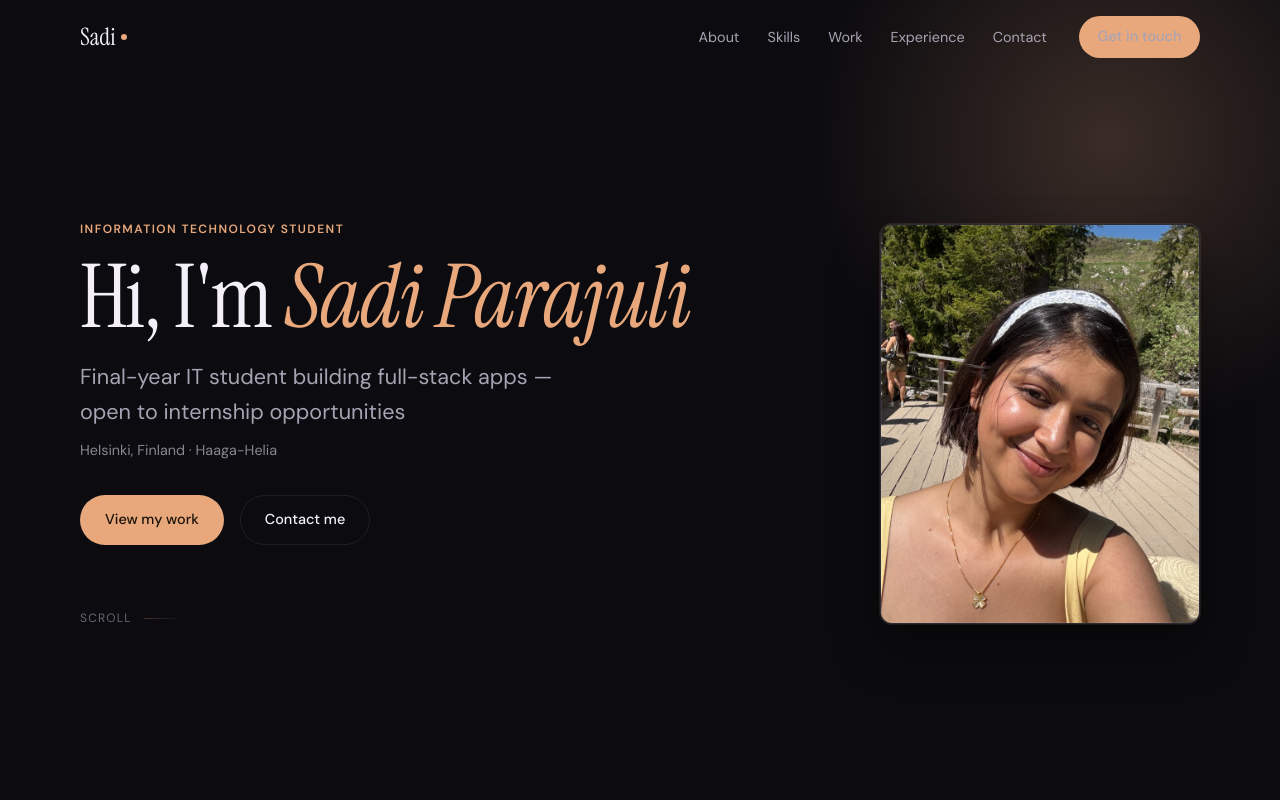
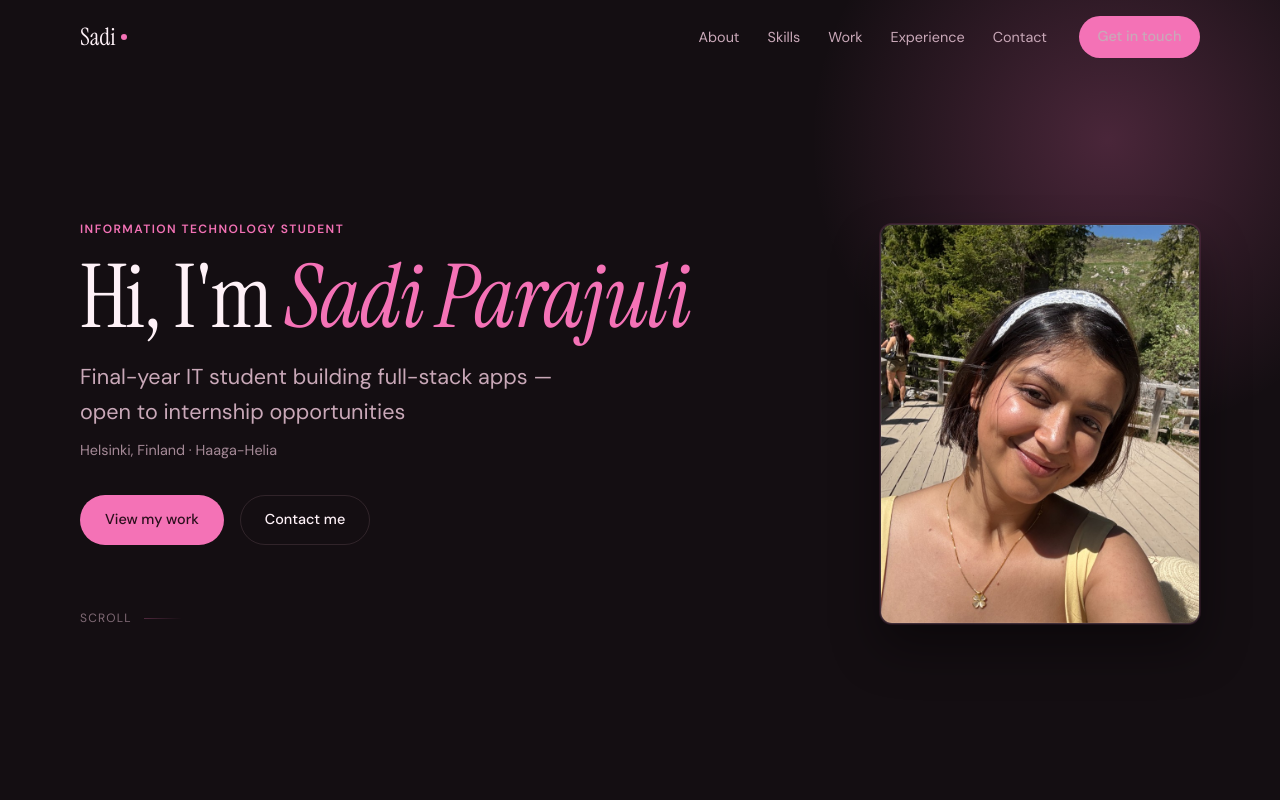
Before and after one commit to sadikshyeah/Sadi_portfolio, a React (Vite) app: page / in a window 1280 px wide. Shown: the top 800 px of the page. Built offline with nearby package versions, Linux system fonts and the light colour scheme.

Commit message:
Refactor design tokens

```diff
--- a/src/index.css
+++ b/src/index.css
@@ -1,14 +1,14 @@
 /* Design tokens */
 :root {
-  --bg: #0c0b0f;
-  --bg-alt: #121018;
-  --surface: #1a1822;
-  --border: rgba(255, 255, 255, 0.08);
-  --text: #a8a3b3;
-  --text-strong: #f4f0fa;
-  --accent: #e8a87c;
-  --accent-dim: rgba(232, 168, 124, 0.15);
-  --accent-glow: rgba(232, 168, 124, 0.35);
+  --bg: #140e12;
+  --bg-alt: #1b1218;
+  --surface: #261a22;
+  --border: rgba(255, 192, 210, 0.12);
+  --text: #c9a8b8;
+  --text-strong: #fef1f7;
+  --accent: #f472b6;
+  --accent-dim: rgba(244, 114, 182, 0.18);
+  --accent-glow: rgba(244, 114, 182, 0.4);
   --serif: 'Instrument Serif', Georgia, serif;
   --sans: 'DM Sans', system-ui, sans-serif;
   --container: min(1120px, calc(100% - 3rem));
@@ -96,7 +96,7 @@ code {
 
 .btn--primary {
   background: var(--accent);
-  color: #1a1208;
+  color: #2a0f1c;
 }
 
 .btn--primary:hover {
@@ -125,7 +125,7 @@ code {
 }
 
 .header--scrolled {
-  background: rgba(12, 11, 15, 0.85);
+  background: rgba(20, 14, 18, 0.85);
   backdrop-filter: blur(12px);
   border-bottom: 1px solid var(--border);
 }
@@ -255,7 +255,7 @@ code {
   background: var(--surface);
   box-shadow:
     0 24px 48px rgba(0, 0, 0, 0.4),
-    0 0 0 1px rgba(232, 168, 124, 0.12);
+    0 0 0 1px rgba(244, 114, 182, 0.12);
 }
 
 .profile-photo::before {
@@ -486,7 +486,7 @@ code {
 }
 
 .project-card:hover {
-  border-color: rgba(232, 168, 124, 0.4);
+  border-color: rgba(244, 114, 182, 0.4);
   transform: translateY(-4px);
 }
 
```
